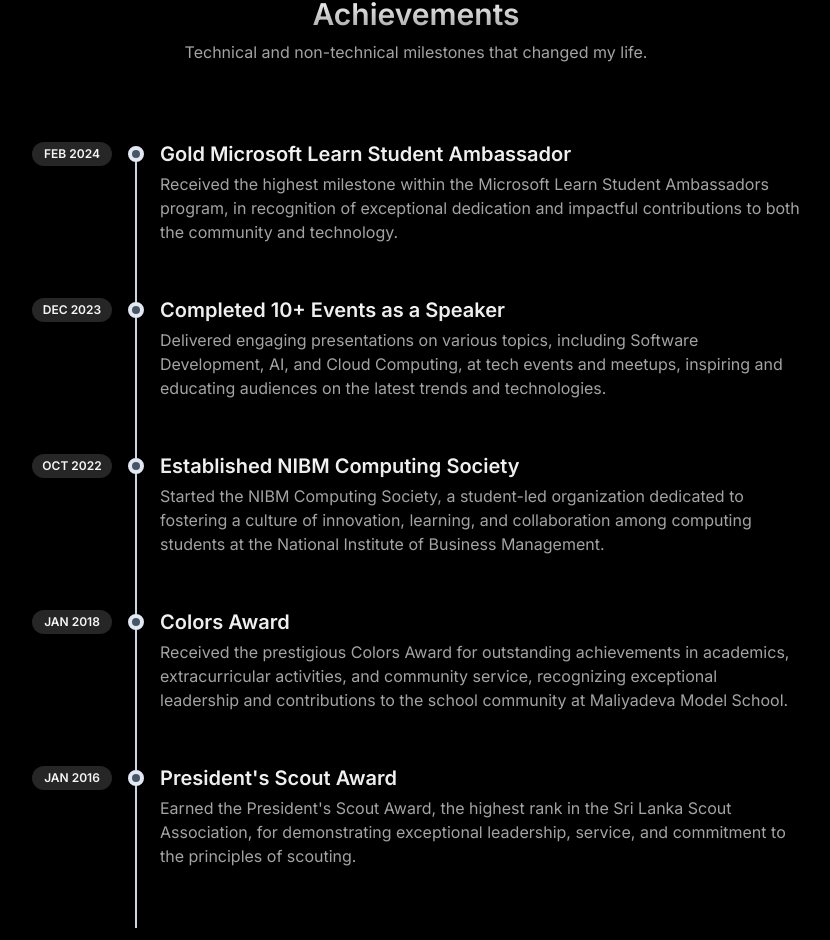
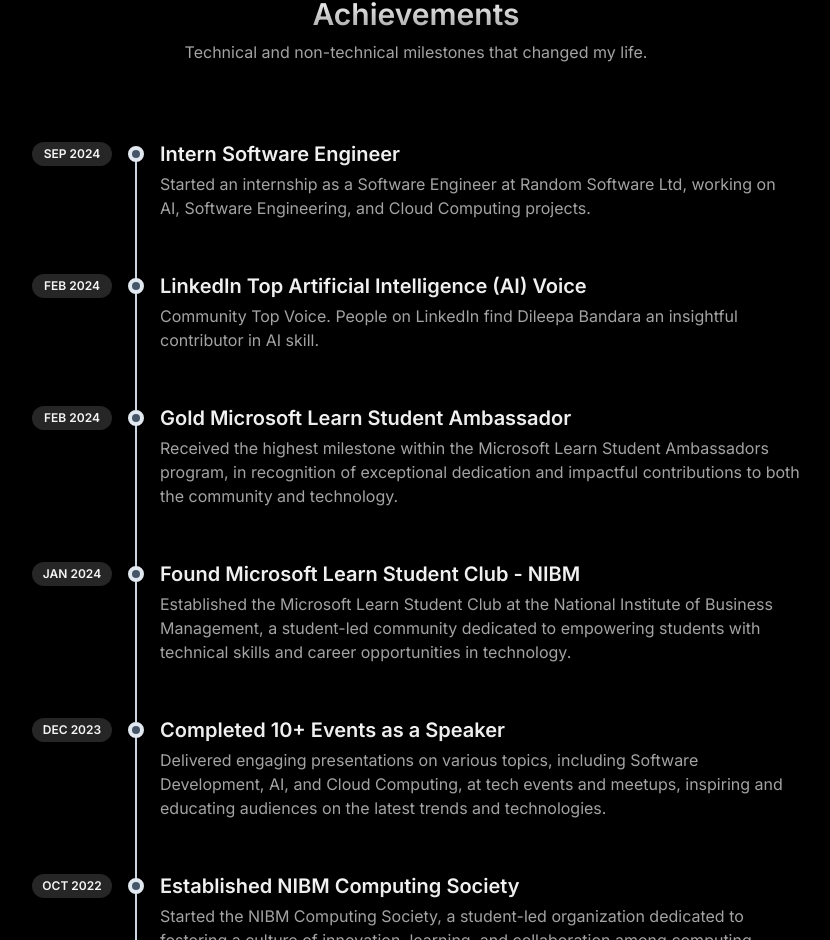
Before and after one commit to dileepadev/dileepa.dev, a Next.js app: page /about in a window 1280 px wide. Shown: the part 997-1937 px from the top of the page, without its empty margins (224-1054 px from the left). Built offline with nearby package versions, Linux system fonts and the light colour scheme.

Commit message:
feat: Add missing achievements

```diff
--- a/src/constants/textData.ts
+++ b/src/constants/textData.ts
@@ -57,10 +57,28 @@
 
   achievementsList: [
     {
+      title: "Intern Software Engineer",
+      date: "Sep 2024",
+      description:
+        "Started an internship as a Software Engineer at Random Software Ltd, working on AI, Software Engineering, and Cloud Computing projects.",
+    },
+    {
+      title: "LinkedIn Top Artificial Intelligence (AI) Voice",
+      date: "Feb 2024",
+      description:
+        "Community Top Voice. People on LinkedIn find Dileepa Bandara an insightful contributor in AI skill.",
+    },
+    {
       title: "Gold Microsoft Learn Student Ambassador",
       date: "Feb 2024",
       description:
         "Received the highest milestone within the Microsoft Learn Student Ambassadors program, in recognition of exceptional dedication and impactful contributions to both the community and technology.",
+    },
+    {
+      title: "Found Microsoft Learn Student Club - NIBM",
+      date: "Jan 2024",
+      description:
+        "Established the Microsoft Learn Student Club at the National Institute of Business Management, a student-led community dedicated to empowering students with technical skills and career opportunities in technology.",
     },
     {
       title: "Completed 10+ Events as a Speaker",
```
